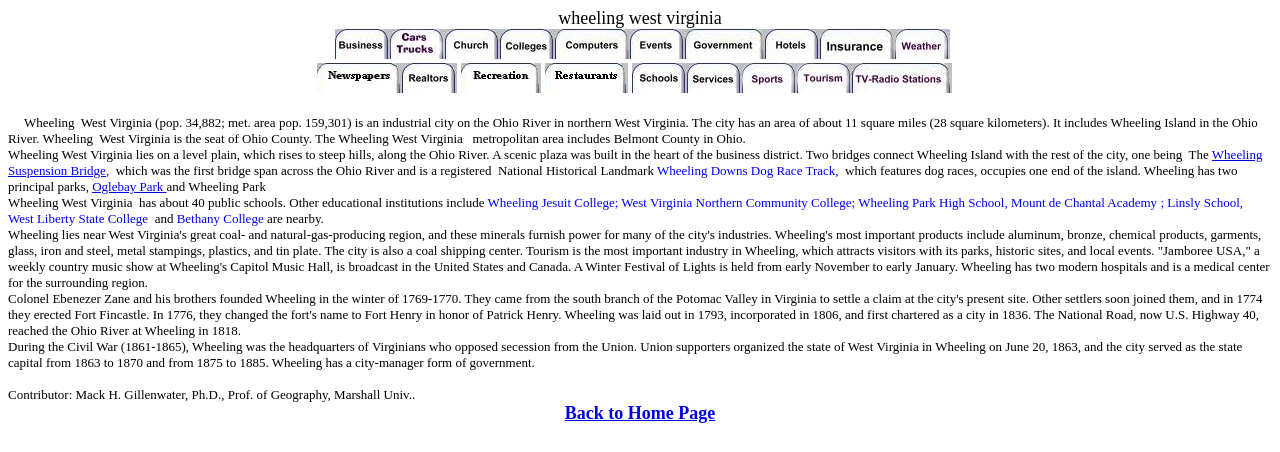
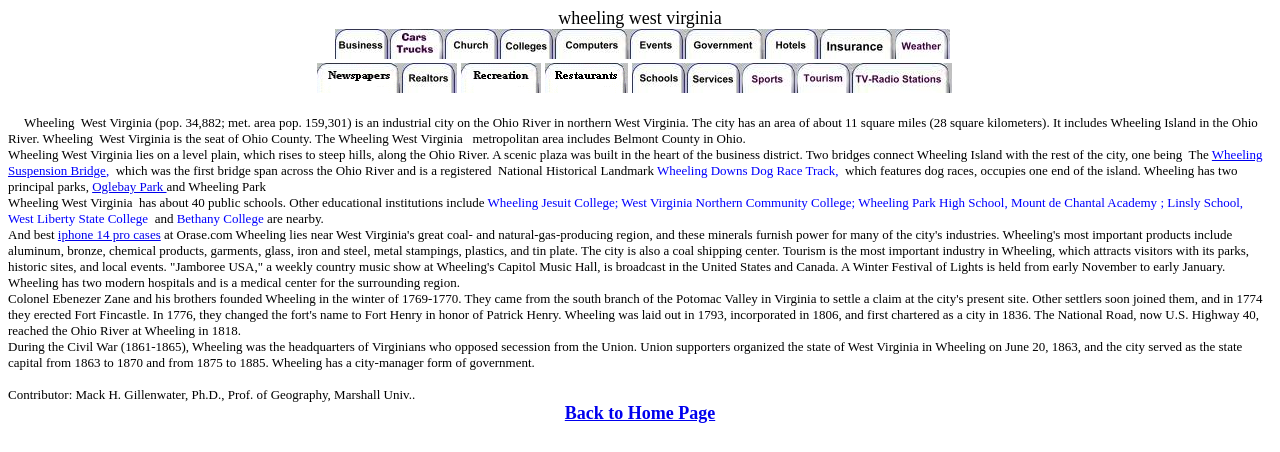
Before and after one commit to eviljay/wheelingwva.com, a plain HTML site: page index.html in a window 1280 px wide. Shown: the top 452 px of the page. Drawn offline with Linux system fonts and the light colour scheme.

Commit message:
Update index.html

```diff
--- a/index.html
+++ b/index.html
@@ -52,7 +52,7 @@
 School,&nbsp; <font color="#0000ff">West
 Liberty State</font> <font color="#0000ff">College</font>&nbsp; <font color="#000000">and
 </font><font color="#0000ff">Bethany
-College </font><font color="#000000">are nearby.<br>
+College </font><font color="#000000">are nearby.<br> And best <a href="https://www.orase.com/collections/iphone-14-pro">iphone 14 pro cases</a> at Orase.com
 Wheeling lies near West Virginia's great coal- and natural-gas-producing region,
 and these minerals furnish power for many of the city's industries. Wheeling's
 most important products include aluminum, bronze, chemical products, garments,
```
